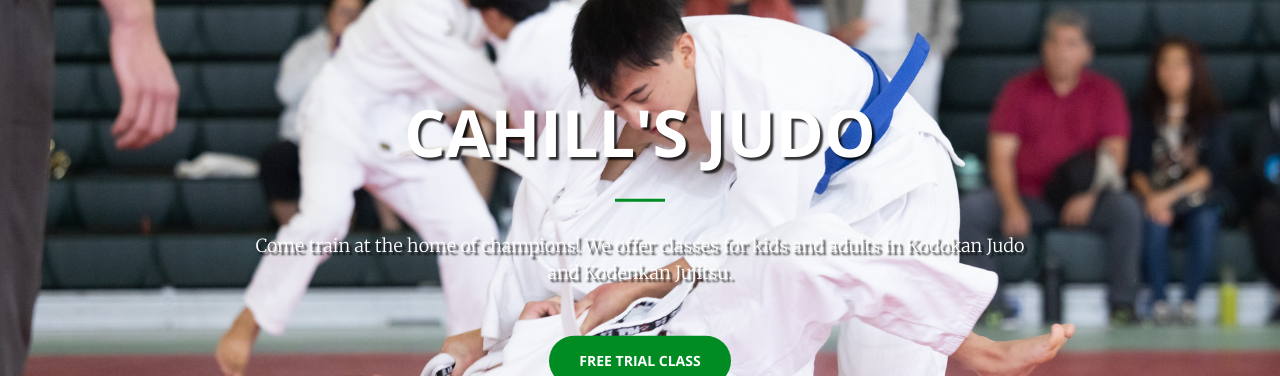
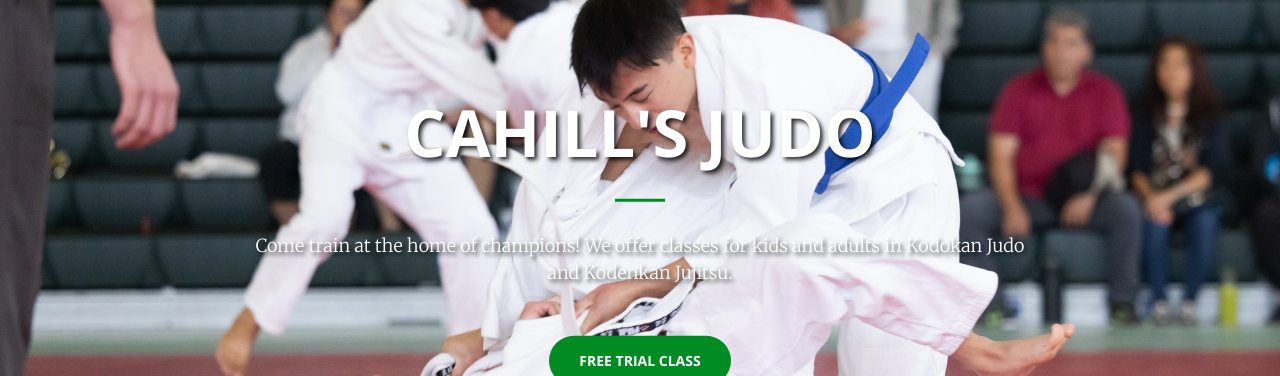
Before and after one commit to cahillsjudo/cahillsjudo.github.io, a Jekyll site: the page built from index.html, in a window 1280 px wide. Shown: the part 209-585 px from the top of the page. Built offline with Jekyll 4.4.1, drawn with Linux system fonts in a browser that asks for light colours.

Commit message:
Update _base.scss

```diff
--- a/_sass/_base.scss
+++ b/_sass/_base.scss
@@ -453,7 +453,7 @@ body {
 }
 
 .pop-text {
-    text-shadow: 3px 3px 2px rgba(0, 0, 0, 0.8);
+    text-shadow: 3px 3px 4px rgba(0, 0, 0, 0.8);
 }
 
 #logos .row {
```
